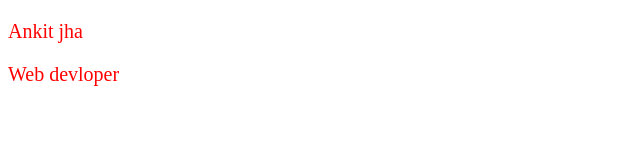
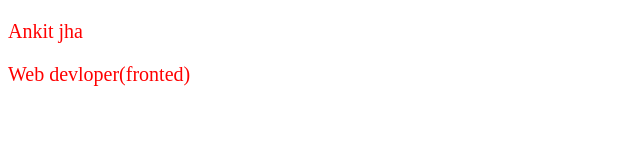
Before and after one commit to Gitjha6/localrepo, a plain HTML site: page index.html in a window 1280 px wide. Shown: the whole page, without its empty margins (0-640 px from the left). Drawn offline with Linux system fonts and the light colour scheme.

Commit message:
devloper type

```diff
--- a/index.html
+++ b/index.html
@@ -8,6 +8,6 @@
 </head>
 <body>
     <p>Ankit jha</p>
-    <p>Web devloper</p>
+    <p>Web devloper(fronted)</p>
 </body>
 </html>
```
